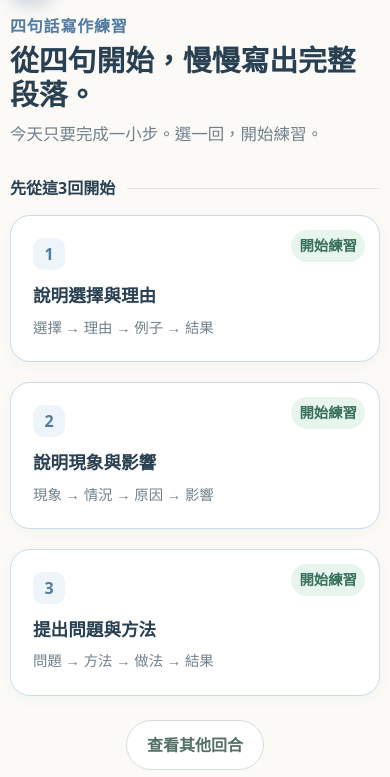
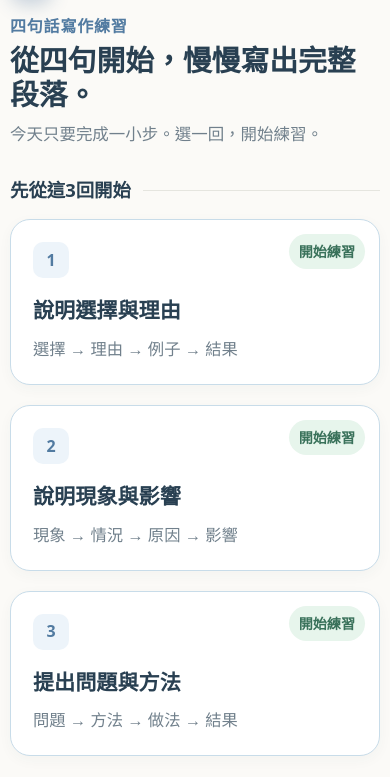
Before and after one commit to oohya330-glitch/four-sentence-writing, a plain HTML site: page index.html in a window 390 px wide. Shown: the part 63-840 px from the top of the page. Drawn offline with Linux system fonts and the light colour scheme.

Commit message:
Add files via upload

```diff
--- a/index.html
+++ b/index.html
@@ -33,6 +33,54 @@
     @media(max-width:920px){.practice-page{grid-template-columns:1fr}}
     @media(max-width:620px){.worksheet-entry{align-items:flex-start;flex-wrap:wrap}.worksheet-open{width:100%;text-align:center}.worksheet-icon{width:46px;height:46px;flex-basis:46px}}
   </style>
+
+<style id="homepage-card-readability-v2">
+/* 首頁卡片整體按比例放大；各回練習頁不受影響 */
+#home .card {
+  min-height: 190px;
+  padding: 26px;
+}
+#home .card h3 {
+  font-size: 1.45rem !important;
+  line-height: 1.45 !important;
+  margin: 17px 0 10px !important;
+}
+#home .card .path {
+  font-size: 1.08rem !important;
+  line-height: 1.65 !important;
+}
+#home .card .status {
+  font-size: .92rem !important;
+  padding: 6px 10px !important;
+}
+#home .card .num {
+  width: 38px;
+  height: 38px;
+  font-size: 1.08rem;
+}
+#home .section-label h2 {
+  font-size: 1.15rem !important;
+}
+#home .more-btn {
+  font-size: 1.05rem;
+  padding: 12px 22px;
+}
+
+@media (max-width: 920px) {
+  #home .card { min-height: 180px; padding: 24px; }
+  #home .card h3 { font-size: 1.38rem !important; }
+  #home .card .path { font-size: 1.05rem !important; }
+  #home .card .status { font-size: .9rem !important; }
+}
+@media (max-width: 540px) {
+  #home .card { min-height: 165px; padding: 22px; }
+  #home .card h3 { font-size: 1.32rem !important; }
+  #home .card .path { font-size: 1.02rem !important; line-height: 1.6 !important; }
+  #home .card .status { font-size: .88rem !important; }
+  #home .card .num { width: 36px; height: 36px; font-size: 1rem; }
+}
+</style>
+
 </head>
 <body>
 <main class="shell">
```
